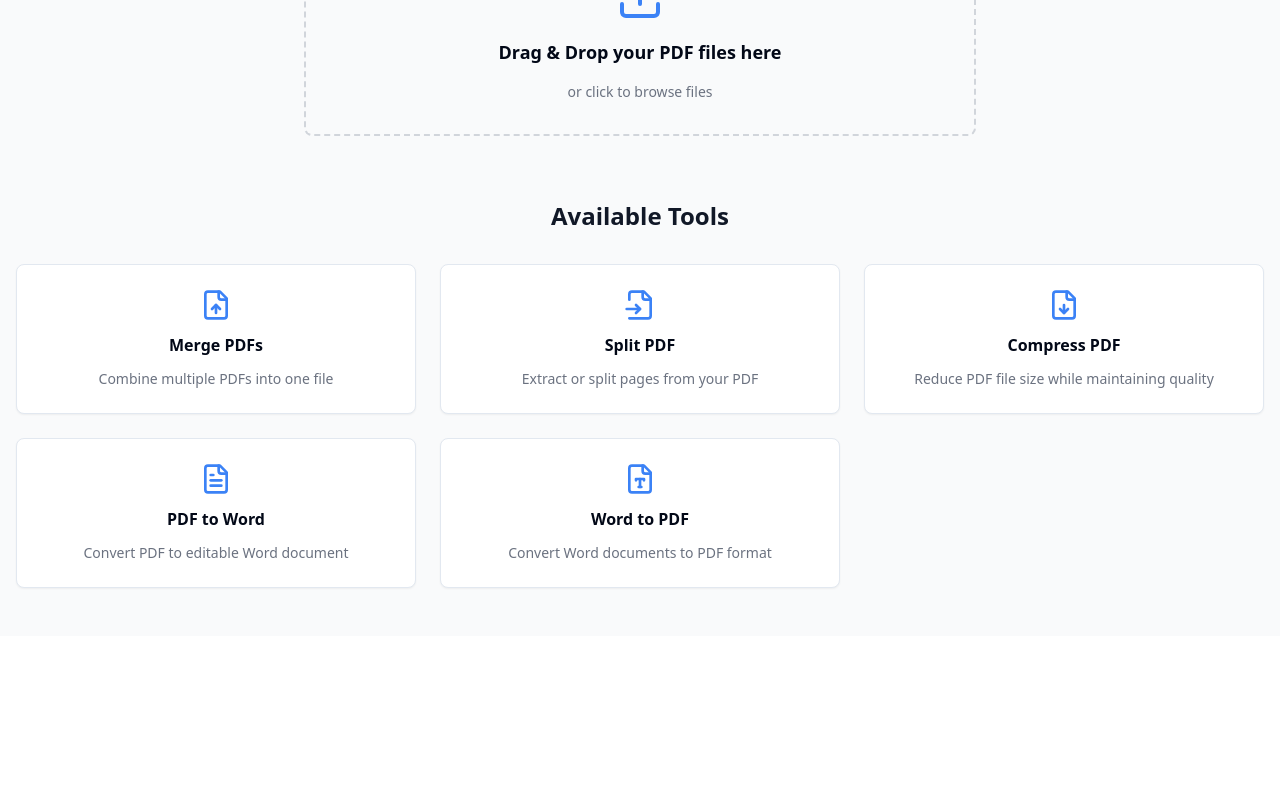
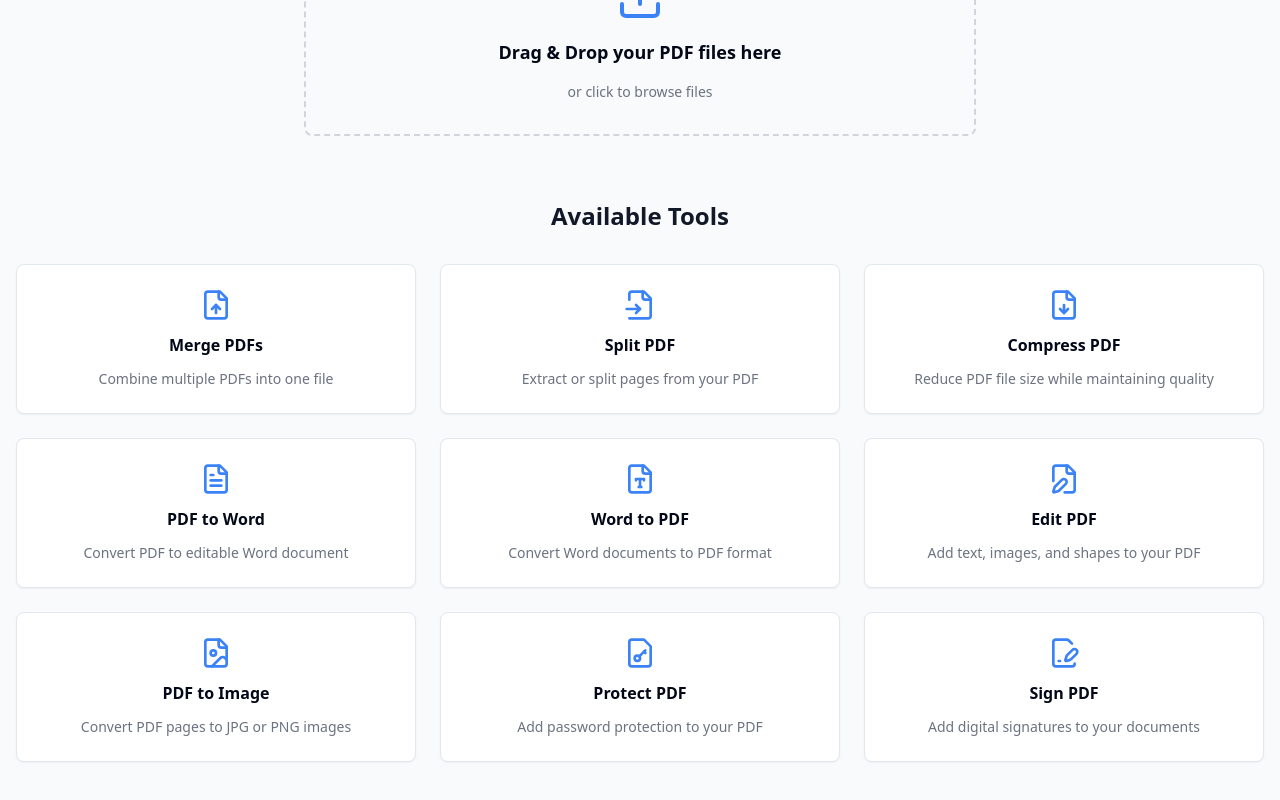
Before and after one commit to rocky2499in/seamlesspdf, a React (Vite) app: page / in a window 1280 px wide. Shown: the part 240-1040 px from the top of the page. Before the commit the page ends 876 px from the top, so only its background shows below. Built offline with nearby package versions, Linux system fonts and the light colour scheme.

Commit message:
Enhance project features
Augmented the existing features of the project to improve functionality and user experience.
[skip gpt_engineer]

```diff
--- a/src/pages/Index.tsx
+++ b/src/pages/Index.tsx
@@ -1,4 +1,4 @@
-import { FileUp, FileText, FileDown, FileType, FileInput } from 'lucide-react';
+import { FileUp, FileText, FileDown, FileType, FileInput, FilePen, FileImage, FileKey, FileSignature } from 'lucide-react';
 import FileUpload from '@/components/FileUpload';
 import ToolCard from '@/components/ToolCard';
 import { useToast } from '@/components/ui/use-toast';
@@ -21,7 +21,7 @@ const Index = () => {
       onClick: () => handleToolClick("Merge PDFs")
     },
     {
-      icon: FileInput,  // Replaced FileSplit with FileInput
+      icon: FileInput,
       title: "Split PDF",
       description: "Extract or split pages from your PDF",
       onClick: () => handleToolClick("Split PDF")
@@ -43,6 +43,30 @@ const Index = () => {
       title: "Word to PDF",
       description: "Convert Word documents to PDF format",
       onClick: () => handleToolClick("Word to PDF")
+    },
+    {
+      icon: FilePen,
+      title: "Edit PDF",
+      description: "Add text, images, and shapes to your PDF",
+      onClick: () => handleToolClick("Edit PDF")
+    },
+    {
+      icon: FileImage,
+      title: "PDF to Image",
+      description: "Convert PDF pages to JPG or PNG images",
+      onClick: () => handleToolClick("PDF to Image")
+    },
+    {
+      icon: FileKey,
+      title: "Protect PDF",
+      description: "Add password protection to your PDF",
+      onClick: () => handleToolClick("Protect PDF")
+    },
+    {
+      icon: FileSignature,
+      title: "Sign PDF",
+      description: "Add digital signatures to your documents",
+      onClick: () => handleToolClick("Sign PDF")
     }
   ];
 
```
